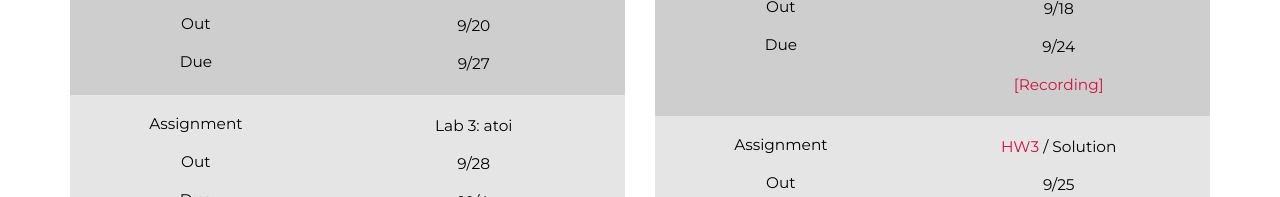
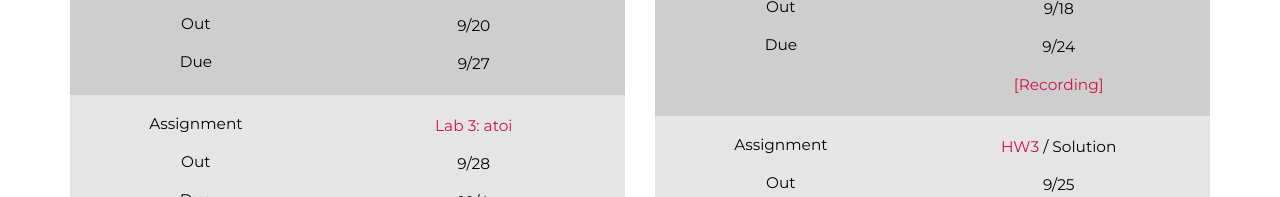
Before and after one commit to Sheetal0601/website-3, a plain HTML site: page index.html in a window 1280 px wide. Shown: the part 4219-4416 px from the top of the page. Drawn offline with Linux system fonts and the light colour scheme; a web font is replaced by a local one.

Commit message:
Update index.html

```diff
--- a/index.html
+++ b/index.html
@@ -189,7 +189,7 @@
                         <tr><th>Name</th><th>Out</th><th>Due</th></tr>
             <tr><td><a href="https://docs.google.com/document/d/16wWhL-7VTlDTEbdgcBLDy5EsSSS4kUzqhJQwZ_1EeOA/edit?usp=sharing">Lab 1: Setup and GDB</a></td><td>9/11</td><td>9/20</td></tr>
             <tr><td><a href="https://docs.google.com/document/d/1ZERyoURnxcLWSXE8B_ZvgQ0orNo_QJbky9CJLLANJlo/edit?usp=sharing"> Lab 2: Strings and Parsing </a> </td><td>9/20</td><td>9/27</td></tr>
-	    <tr><td>Lab 3: atoi</td><td>9/28</td><td>10/4</td></tr>
+			    <tr><td><a href="https://docs.google.com/document/d/18o4g5bzS-6YhJOBhr6959NpMiwS7Y_Yio-JX_1AT-kA/edit?usp=sharing">Lab 3: atoi</a></td><td>9/28</td><td>10/4</td></tr>
             <tr><td>Lab 4: Intro to Buffer</td><td>10/5</td><td>10/11</td></tr>
 	    <tr><td>Lab 5: Signals</td><td>10/23</td><td>10/29</td></tr>
             <tr><td>Lab 6: Alloc</td><td>10/30</td><td>11/5</td></tr>
```
